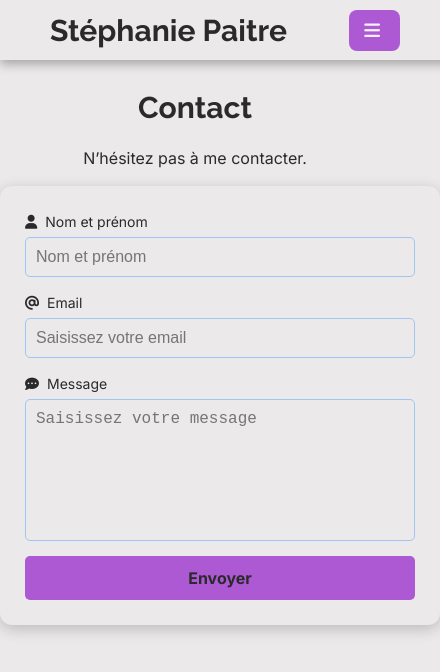
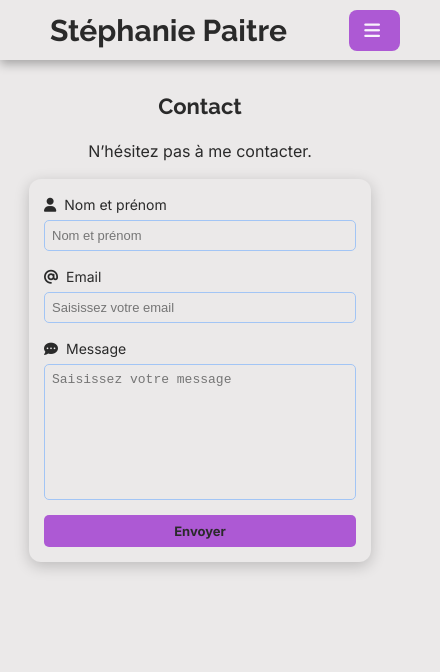
Before and after one commit to pommeverte06/Portfolio_P12, a React (Vite) app: page /contact in a window 390 px wide. Shown: the top 672 px of the page, 440 px wide, since content can reach past the window. Built offline with nearby package versions, Linux system fonts and the light colour scheme.

Commit message:
essai responsive

```diff
--- a/index.html
+++ b/index.html
@@ -4,14 +4,14 @@
     <meta charset="UTF-8" />
     <meta
       name="description"
-      content="Portfolio de Stéphanie Paitre, intégrateure/ développeuse front-end."
+      content="Portfolio de Stéphanie Paitre, intégrateur front-end."
     />
     <meta name="author" content="Stéphanie Paitre" />
     <meta name="robots" content="index, follow" />
     <meta property="og:title" content="Stéphanie Paitre - Portfolio" />
     <meta
       property="og:description"
-      content="Découvrez mon portfolio de développeuse front-end."
+      content="Découvrez mon portfolio de d'intégrateur front-end."
     />
     <meta property="og:image" content="/images/preview.png" />
     <!-- ajout d'une image de prévisualisation -->
--- a/src/pages/Contact/contact.css
+++ b/src/pages/Contact/contact.css
@@ -1,4 +1,4 @@
-.contact-container {
+ .contact-container {
   max-width: 600px;
   margin: auto;
   text-align: center;
@@ -91,7 +91,6 @@
   margin-top: 10px;
 }
 
-/* mode sombre */
 [data-theme="dark"] .contact-form {
   background: #333533;
 }
@@ -110,3 +109,90 @@
 [data-theme="dark"] .contact-button:hover {
   background-color: var(--color-primary);
 }
+
+/* ======== RESPONSIVE DESIGN ======== */
+
+/* (max-width: 1024px) */
+@media (max-width: 1024px) {
+  .contact-container {
+    padding: 15px;
+  }
+
+  .contact-form {
+    padding: 20px;
+    width: 90%;
+    max-width: 550px;
+  }
+
+  .contact-title {
+    font-size: 26px;
+  }
+
+  .input-group input,
+  .input-group textarea {
+    font-size: 15px;
+    padding: 10px;
+  }
+}
+
+/* (max-width: 768px) */
+@media (max-width: 768px) {
+  .contact-container {
+    padding: 10px;
+    width: 100%;
+  }
+
+  .contact-form {
+    padding: 18px;
+    width: 90%;
+    max-width: 500px;
+    margin: auto;
+  }
+
+  .contact-title {
+    font-size: 24px;
+  }
+
+  .input-group label {
+    font-size: 14px;
+  }
+
+  .input-group input,
+  .input-group textarea {
+    font-size: 14px;
+    padding: 8px;
+  }
+
+  .contact-button {
+    font-size: 14px;
+    padding: 10px;
+  }
+}
+
+/* (max-width: 480px) */
+@media (max-width: 480px) {
+  .contact-container {
+    padding: 5px;
+  }
+
+  .contact-form {
+    padding: 15px;
+    width: 80%;
+    max-width: 400px;
+  }
+
+  .contact-title {
+    font-size: 22px;
+  }
+
+  .input-group input,
+  .input-group textarea {
+    font-size: 13px;
+    padding: 7px;
+  }
+
+  .contact-button {
+    font-size: 13px;
+    padding: 8px;
+  }
+}
--- a/src/pages/Skills/Skills.jsx
+++ b/src/pages/Skills/Skills.jsx
@@ -22,7 +22,7 @@ function Skills() {
         <div className="skills-banner">
           {skillsData.concat(skillsData).map((skill, index) => (
             <div key={index} className="skill-item">
-              {/* vérification : icone FA ou image SVG */}
+              {/* verification : icone FA ou image SVG */}
               {typeof skill.icon === "string" &&
               skill.icon.startsWith("fa-") ? (
                 <i className={`fab ${skill.icon}`}></i>
@@ -33,24 +33,81 @@ function Skills() {
                   className="skill-icon-svg"
                 />
               )}
-              <span>{skill.name}</span>
+              {/* <span>{skill.name}</span> */}
+              <span className="sr-only">{skill.name}</span>
             </div>
           ))}
         </div>
       </div>
       <section className="skills-description">
-      <h2>Au fil de ma formation, j’ai consolidé mes bases et développé une vraie <strong>maîtrise des outils et bonnes pratiques du développement front-end.</strong></h2><br></br>
- <article><h2>HTML, CSS & Sass</h2> <p> Structurer des interfaces <strong>claires et responsives</strong>, optimiser l'organisation des styles avec Sass. Avec une attention particulière à l'ergonomie et aux animations pour <strong>améliorer l’expérience utilisateur</strong>.</p></article><br></br>
-
- <article><h2>JavaScript & React </h2> <p>Développement de sites <strong>dynamiques</strong> avec des composants <strong>modulaires et réutilisables</strong>. React m’a appris à optimiser le rendu et la gestion des états pour des applications <strong>fluides et performantes.</strong></p></article><br></br>
-
- <article><h2>Redux </h2> <p>Gérer <strong>l’état global d’une application</strong> de manière efficace, surtout pour des projets plus complexes nécessitant une bonne organisation des données.</p></article><br></br>
-
- <article><h2>Git & GitHub</h2><p>Versionner mon code proprement, <strong>travailler en équipe</strong> et assurer un suivi <strong>rigoureux du développement</strong>.</p></article><br></br>
-
- <article><h2>Optimisation & Green Code</h2> <p>Réduction du poids des ressources, <strong>amélioration des performances</strong> et respect des bonnes pratiques pour un développement web plus <strong>durable.</strong></p></article> <br></br>
-
-<h2><p>Aujourd’hui, je suis capable de <strong>concevoir et développer une application web de A à Z</strong>, en alliant performance, accessibilité et esthétisme. Toujours curieuse d’apprendre, je suis prête à relever de nouveaux défis techniques et créatifs !</p></h2><br></br>
+        <h2>
+          Au fil de mes acquisitions, j’ai consolidé mes bases et développé une
+          vraie{" "}
+          <strong>
+            maîtrise des outils et bonnes pratiques du développement front-end.
+          </strong>
+        </h2>
+        <br></br>
+        <article>
+          <h2>HTML, CSS & Sass</h2>{" "}
+          <p>
+            {" "}
+            Structurer des interfaces <strong>claires et responsives</strong>,
+            optimiser l'organisation des styles avec Sass. Avec une attention
+            particulière à l'ergonomie et aux animations pour{" "}
+            <strong>améliorer l’expérience utilisateur</strong>.
+          </p>
+        </article>
+        <br></br>
+        <article>
+          <h2>JavaScript & React </h2>{" "}
+          <p>
+            Développement de sites <strong>dynamiques</strong> avec des
+            composants <strong>modulaires et réutilisables</strong>. React m’a
+            appris à optimiser le rendu et la gestion des états pour des
+            applications <strong>fluides et performantes.</strong>
+          </p>
+        </article>
+        <br></br>
+        <article>
+          <h2>Redux </h2>{" "}
+          <p>
+            Gérer <strong>l’état global d’une application</strong> de manière
+            efficace, surtout pour des projets plus complexes nécessitant une
+            bonne organisation des données.
+          </p>
+        </article>
+        <br></br>
+        <article>
+          <h2>Git & GitHub</h2>
+          <p>
+            Versionner mon code proprement,{" "}
+            <strong>travailler en équipe</strong> et assurer un suivi{" "}
+            <strong>rigoureux du développement</strong>.
+          </p>
+        </article>
+        <br></br>
+        <article>
+          <h2>Optimisation & Green Code</h2>{" "}
+          <p>
+            Réduction du poids des ressources,{" "}
+            <strong>amélioration des performances</strong> et respect des bonnes
+            pratiques pour un développement web plus <strong>durable.</strong>
+          </p>
+        </article>{" "}
+        <br></br>
+        <h2>
+          <p>
+            Je suis capable de{" "}
+            <strong>
+              concevoir et développer une application web de A à Z
+            </strong>
+            , en alliant performance, accessibilité et esthétisme. Toujours
+            curieuse d’apprendre, je suis prête à relever de nouveaux défis
+            techniques et créatifs !
+          </p>
+        </h2>
+        <br></br>
       </section>
     </div>
   );
--- a/src/pages/Skills/skills.css
+++ b/src/pages/Skills/skills.css
@@ -1,15 +1,11 @@
 .skills-container {
   text-align: center;
   overflow: hidden;
-  /* box-shadow: 0 10px 20px rgba(0, 0, 0, 0.2); */
-
 }
-.skills-container h1{
-font-style: italic;
-font-size: 2rem;
-margin-bottom: 5px;
-
-
+.skills-container h1 {
+  font-size: 2rem;
+  margin-bottom: 5px;
+  opacity: 0.5;
 }
 .skills-banner-wrapper {
   display: flex;
@@ -24,7 +20,7 @@ margin-bottom: 5px;
   margin-top: 10px;
 }
 
-
+/* la banner de skills qui defilent */
 @keyframes scroll-skills {
   from {
     transform: translateX(0);
@@ -39,7 +35,7 @@ margin-bottom: 5px;
   width: 140px;
   height: 140px;
   margin: 10px;
-  background: rgba(255, 255, 255, .1);
+  background: rgba(255, 255, 255, 0.1);
   border-radius: 15px 15px 15px 15px;
   display: flex;
   flex-direction: column;
@@ -47,9 +43,8 @@ margin-bottom: 5px;
   justify-content: center;
   transition: transform 0.3s ease-in-out;
   position: relative;
-  border: 1px solid #ad59d443;
-  box-shadow: 0px 0px 10px rgba(173, 89, 212, 0.5);
-
+  border: 2px solid #ad59d443;
+  /* box-shadow: 0px 0px 10px rgba(173, 89, 212, 0.5); */
 }
 
 .skill-item i {
@@ -71,7 +66,6 @@ margin-bottom: 5px;
   width: 50px;
   height: 50px;
   object-fit: contain;
-
 }
 .skills-description {
   max-width: 95%;
@@ -82,26 +76,30 @@ margin-bottom: 5px;
   line-height: 1.6;
 }
 
-
-
 .skills-description p {
   font-size: 16px;
-
 }
-.skills-description strong{
+.skills-description strong {
   color: #ad59d4;
   font-style: italic;
 }
-.skills-description h2{
+.skills-description h2 {
   font-size: 18px;
   text-align: center;
 }
-.skills-description article{
-
+.skills-description article {
   padding: 7px 10px 10px 10px;
-  border-radius:15px 15px 15px 15px;
-  background: rgba(255, 255, 255, .1);
+  border-radius: 15px 15px 15px 15px;
+  background: rgba(255, 255, 255, 0.1);
   box-shadow: 0px 0px 25px rgba(21, 21, 22, 0.3);
-
-
 }
+.sr-only {
+  position: absolute;
+  width: 1px;
+  height: 1px;
+  padding: 0;
+  margin: -1px;
+  overflow: hidden;
+  clip: rect(0, 0, 0, 0);
+  border: 0;
+}
```
